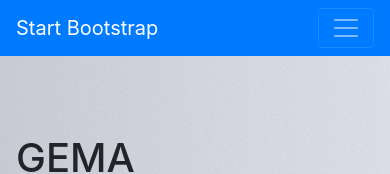
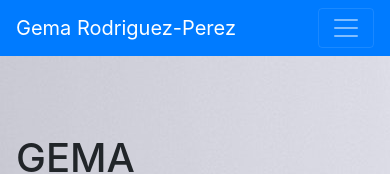
Before and after one commit to Gemarodri/PersonalWeb, a website with bundled scripts: page index.html in a window 390 px wide. Shown: the top 174 px of the page. Built offline with nearby package versions, Linux system fonts and the light colour scheme; a web font is replaced by a local one.

Commit message:
minor changes

```diff
--- a/index.html
+++ b/index.html
@@ -8,7 +8,7 @@
     <meta name="description" content="">
     <meta name="author" content="">
 
-    <title>Resume - Start Bootstrap Theme</title>
+    <title>Personal Web - Gema Rodriguez-Perez</title>
 
     <!-- Bootstrap core CSS -->
     <link href="vendor/bootstrap/css/bootstrap.min.css" rel="stylesheet">
@@ -29,7 +29,7 @@
 
     <nav class="navbar navbar-expand-lg navbar-dark bg-primary fixed-top" id="sideNav">
       <a class="navbar-brand js-scroll-trigger" href="#page-top">
-        <span class="d-block d-lg-none">Start Bootstrap</span>
+        <span class="d-block d-lg-none">Gema Rodriguez-Perez</span>
         <span class="d-none d-lg-block">
           <img class="img-fluid img-profile rounded-circle mx-auto mb-2" src="img/profile.jpg" alt="">
         </span>
```
